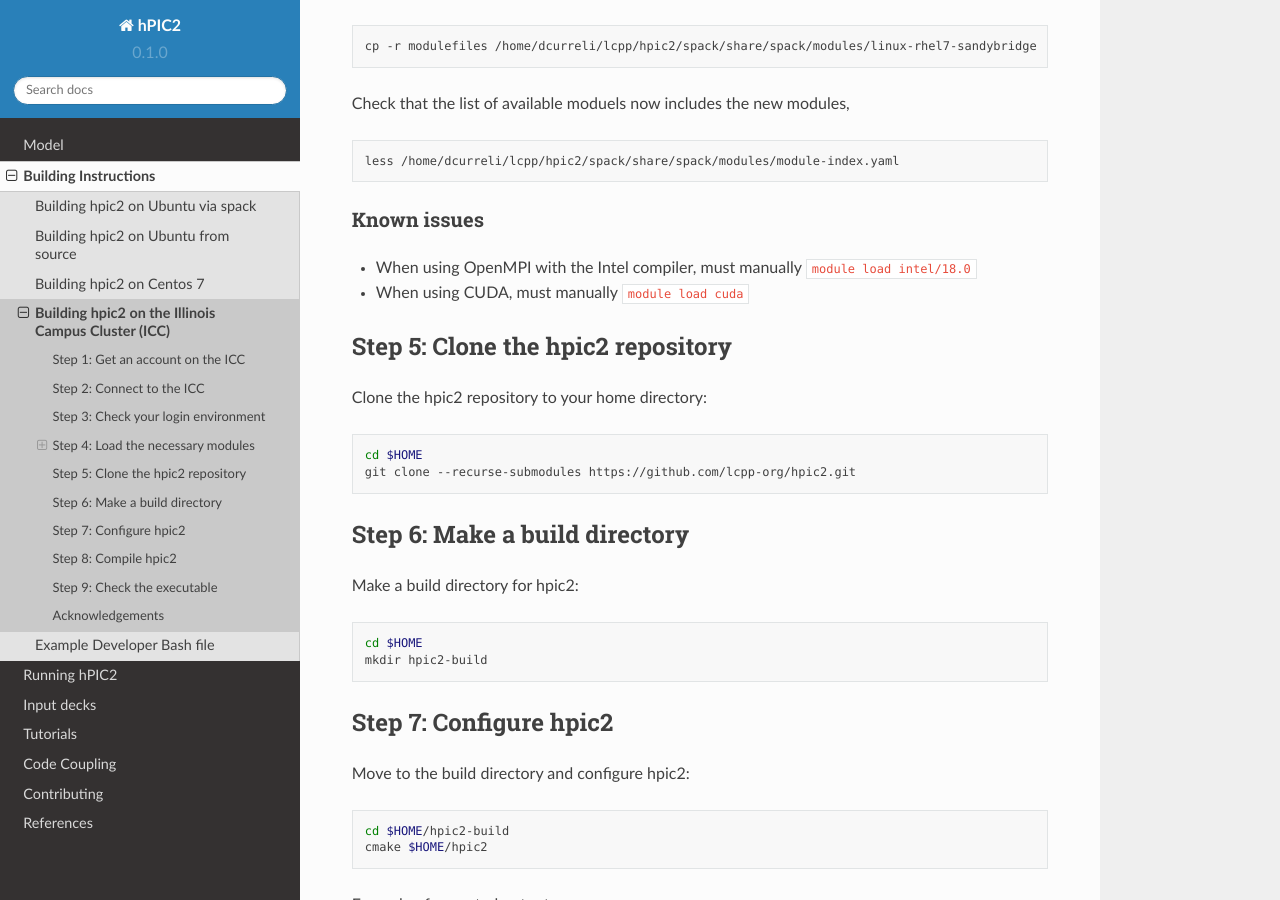
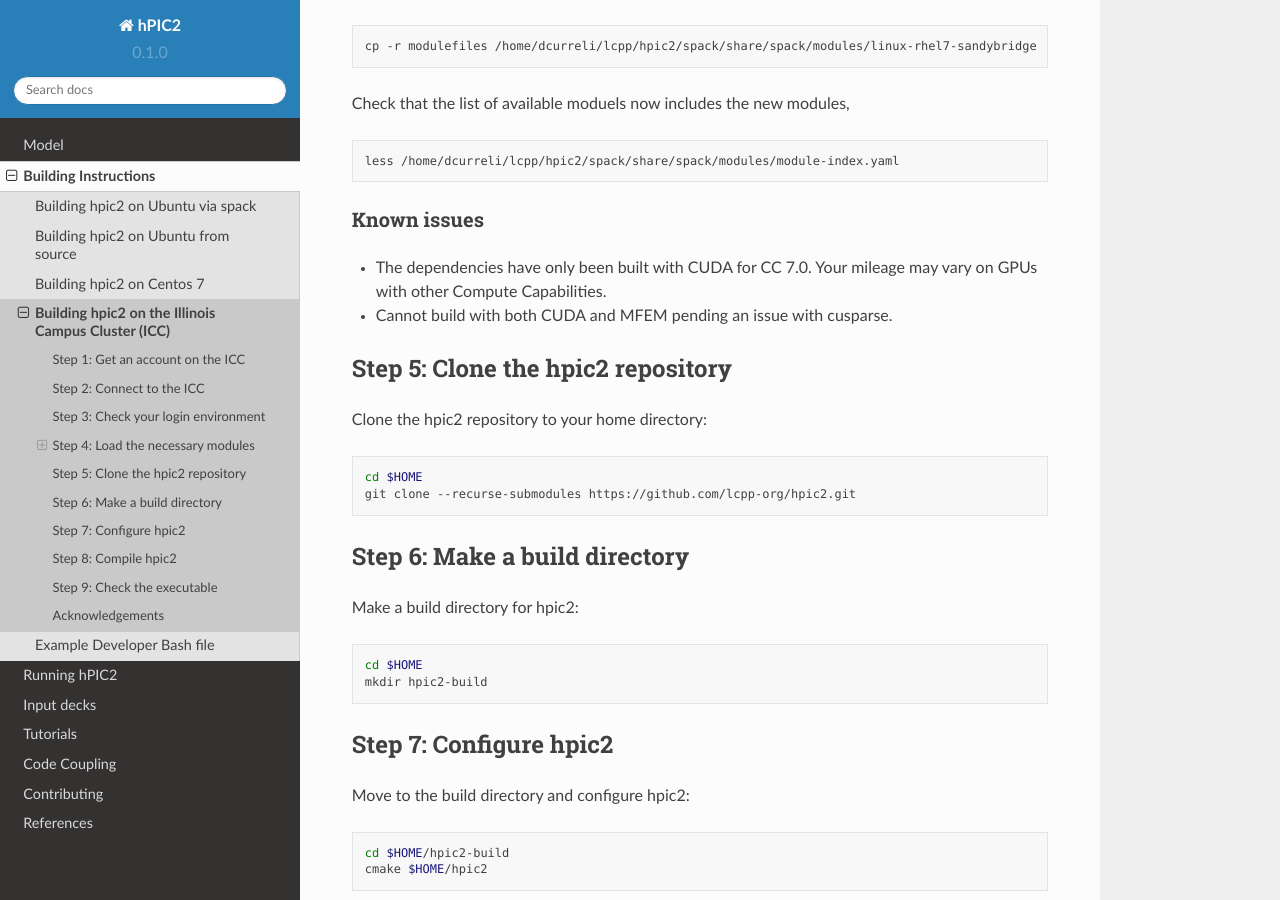
Before and after one commit to lcpp-org/hpic2doc, a Sphinx documentation site: the page built from docs/source/build_on_ICC.rst, in a window 1280 px wide and 900 px high, scrolled down 3309 px. Built offline with Sphinx 7.4.7 and the Read the Docs theme 2.0.0, drawn with Linux system fonts in a browser that asks for light colours.

Commit message:
Update known issues

```diff
--- a/docs/source/build_on_ICC.rst
+++ b/docs/source/build_on_ICC.rst
@@ -186,9 +186,9 @@ Check that the list of available moduels now includes the new modules,
 Known issues
 ^^^^^^^^^^^^
 
-
-* When using OpenMPI with the Intel compiler, must manually ``module load intel/18.0``
-* When using CUDA, must manually ``module load cuda``
+* The dependencies have only been built with CUDA for CC 7.0.
+  Your mileage may vary on GPUs with other Compute Capabilities.
+* Cannot build with both CUDA and MFEM pending an issue with cusparse.
 
 Step 5: Clone the hpic2 repository
 ----------------------------------
```
